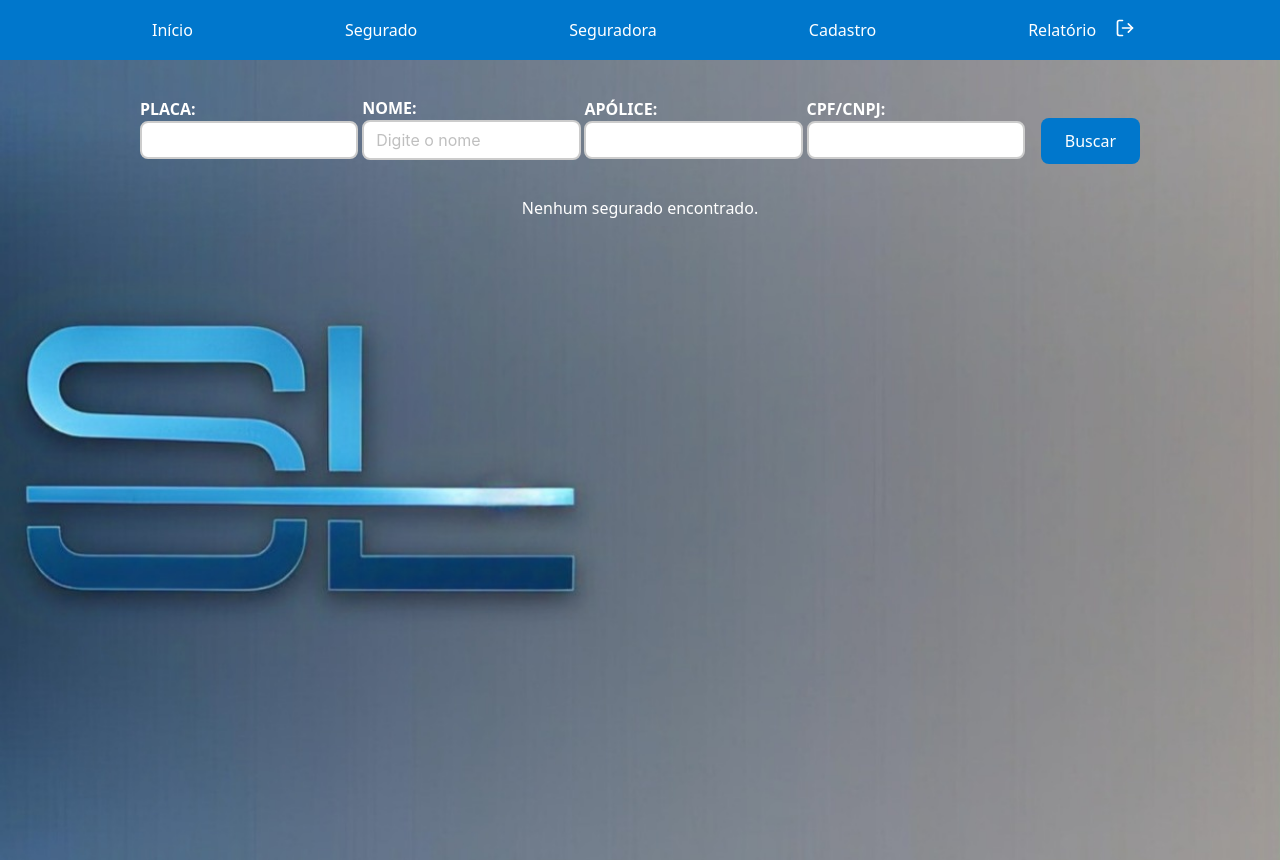
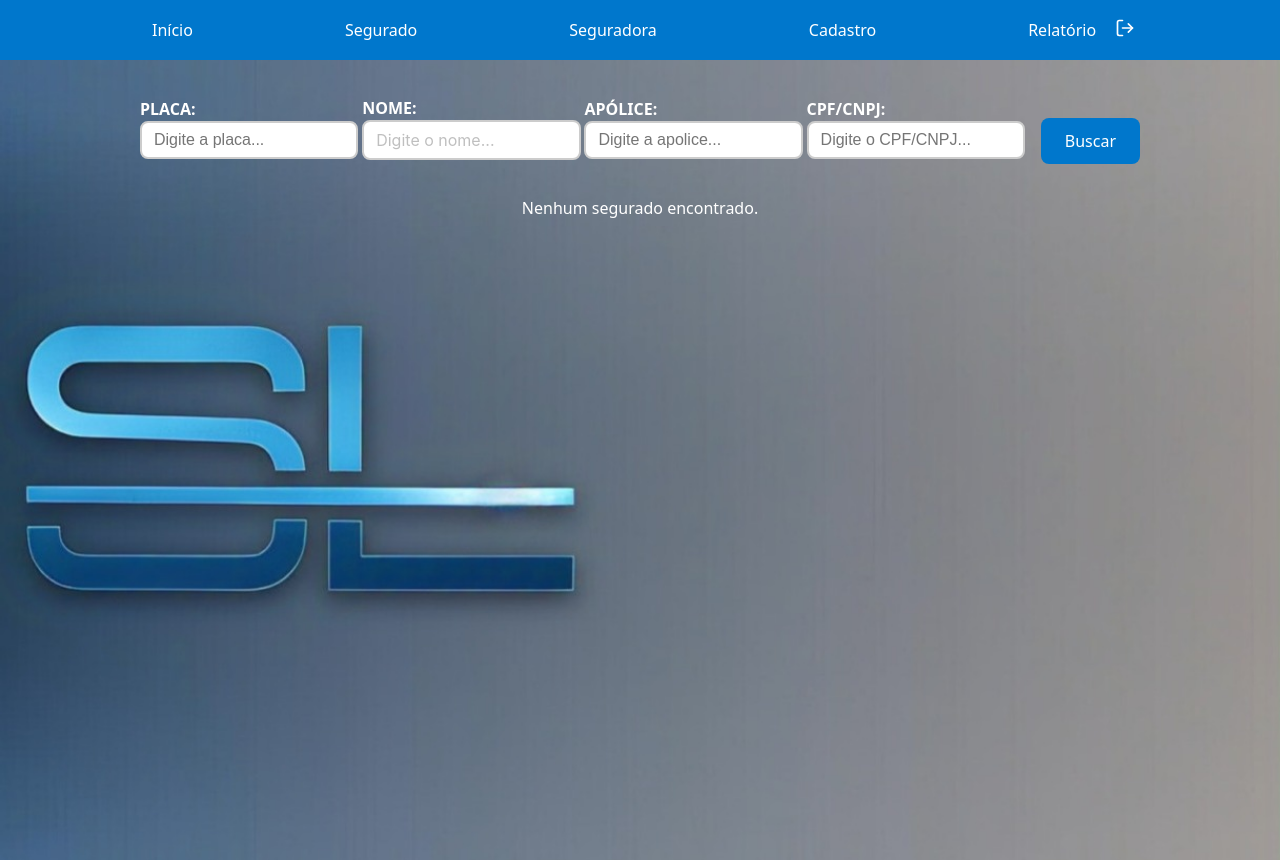
Before and after one commit to GabrielMendesSilva1/admin-sl, a React (Vite) app: page /segurados in a window 1280 px wide. Shown: the top 860 px of the page. Built offline with nearby package versions, Linux system fonts and the light colour scheme.

Commit message:
fix: placeholder de busca

```diff
--- a/src/pages/ConsultaSegurados/index.jsx
+++ b/src/pages/ConsultaSegurados/index.jsx
@@ -64,7 +64,11 @@ const ConsultaSegurado = () => {
           <FilterBox>
             <Field>
               <LabelFilter>PLACA:</LabelFilter>
-              <Input value={placa} onChange={e => setPlaca(e.target.value)} />
+              <Input
+                value={placa}
+                onChange={e => setPlaca(e.target.value)}
+                placeholder="Digite a placa..."
+              />
             </Field>
 
             <Field>
@@ -83,18 +87,26 @@ const ConsultaSegurado = () => {
                   }
                 }}
                 options={sugestoesNome}
-                placeholder="Digite o nome"
+                placeholder="Digite o nome..."
               />
             </Field>
 
             <Field>
               <LabelFilter>APÓLICE:</LabelFilter>
-              <Input value={apolice} onChange={e => setApolice(e.target.value)} />
+              <Input
+                value={apolice}
+                onChange={e => setApolice(e.target.value)}
+                placeholder="Digite a apolice..."
+              />
             </Field>
 
             <Field>
               <LabelFilter>CPF/CNPJ:</LabelFilter>
-              <Input value={cpfcnpj} onChange={e => setcpfcnpj(formatCPF(e.target.value))} />
+              <Input
+                value={cpfcnpj}
+                onChange={e => setcpfcnpj(formatCPF(e.target.value))}
+                placeholder="Digite o CPF/CNPJ..."
+              />
             </Field>
 
             <Button type="submit">Buscar</Button>
```
